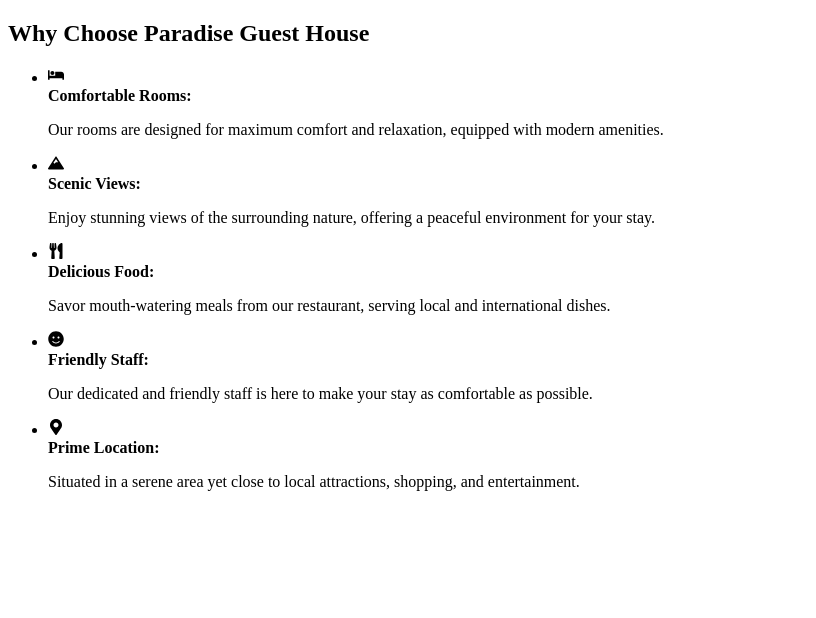
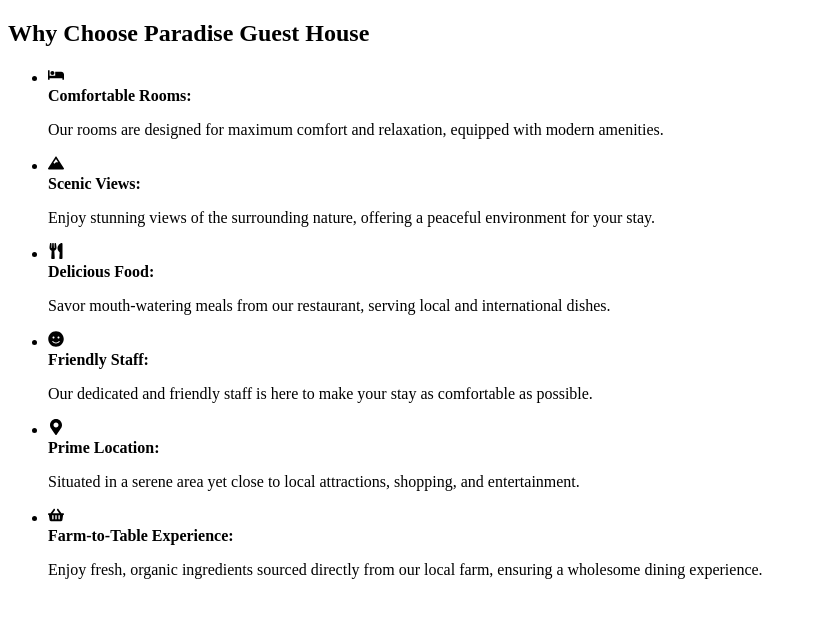
Before and after one commit to LamsalApil5/HOTEL_FRONTEND, a Next.js app: page /Home/WhyChooseSection in a window 1280 px wide. Shown: the top 618 px of the page, without its empty margins (0-816 px from the left). Built offline with nearby package versions, Linux system fonts and the light colour scheme.

Commit message:
new section

```diff
--- a/src/pages/Home/WhyChooseSection.tsx
+++ b/src/pages/Home/WhyChooseSection.tsx
@@ -6,6 +6,7 @@ import {
   FaUtensils,
   FaSmile,
   FaMapMarkerAlt,
+  FaShoppingBasket,
 } from "react-icons/fa"; // Import icons
 
 const WhyChooseSection: React.FC = () => {
@@ -79,6 +80,16 @@ const WhyChooseSection: React.FC = () => {
             </p>
           </div>
         </li>
+        <li className="flex flex-col items-center text-center space-y-4">
+          <FaShoppingBasket className="text-yellow-500 text-7xl" />
+          <div>
+            <strong>Farm-to-Table Experience:</strong>
+            <p>
+              Enjoy fresh, organic ingredients sourced directly from our local
+              farm, ensuring a wholesome dining experience.
+            </p>
+          </div>
+        </li>
       </ul>
     </motion.div>
   );
```
